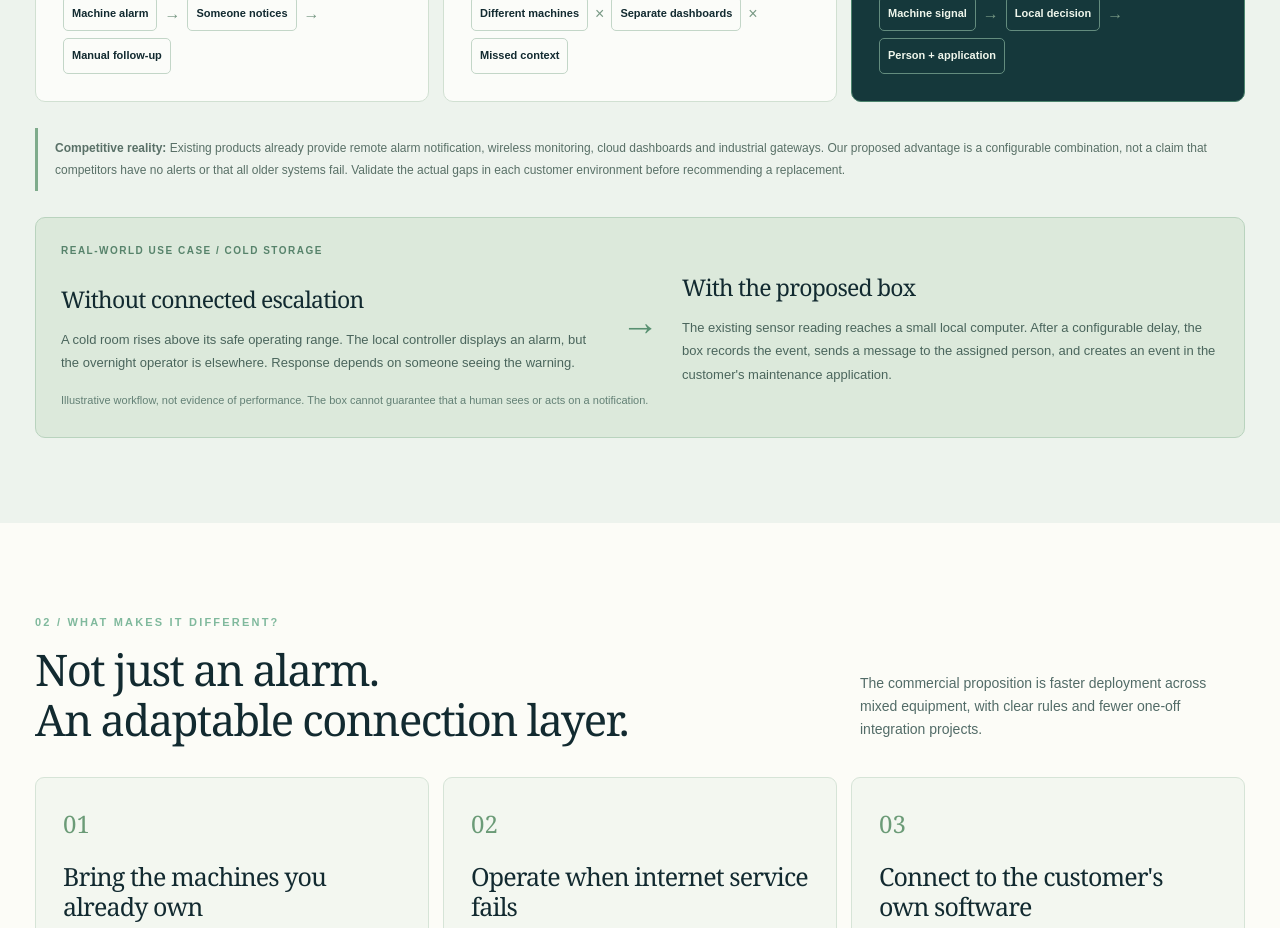
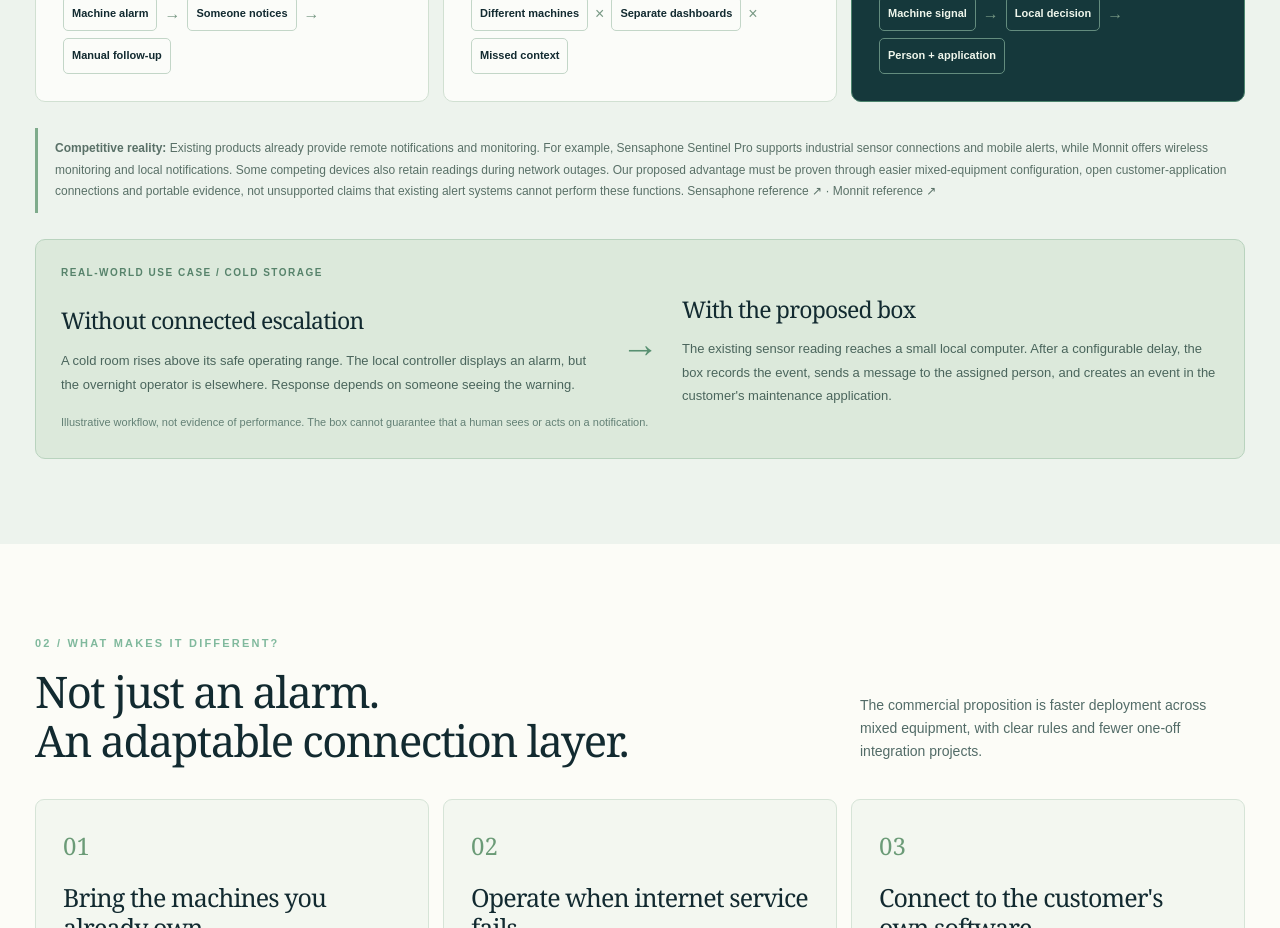
Before and after one commit to subodhkc/subodhkc, a Next.js app: page /investments/nepal-india-electronics/uiab-100 in a window 1280 px wide. Shown: the part 1480-2408 px from the top of the page. Built offline with nearby package versions, Linux system fonts and the light colour scheme; no server answers.

Commit message:
Ground alert system differentiation against existing remote monitoring competitors

```diff
--- a/app/investments/nepal-india-electronics/uiab-100/page.tsx
+++ b/app/investments/nepal-india-electronics/uiab-100/page.tsx
@@ -85,7 +85,7 @@ export default function UIABBlueprintPage(){
       <article><span>THE GAP</span><h3>Different systems do not always speak together.</h3><p>Older equipment can use different connectors and manufacturer-specific software. Integration can require custom projects, cloud access, additional subscriptions, or replacing equipment that still works.</p><div className="uib-problem-path"><b>Different machines</b><i>×</i><b>Separate dashboards</b><i>×</i><b>Missed context</b></div></article>
       <article className="uib-why-solution"><span>THE UNIVERSAL ALERT BOX</span><h3>Connect, explain, escalate, record.</h3><p>Read existing machine signals without taking control. Apply understandable local rules, notify the right people, deliver events into business applications, and keep a history of what happened.</p><div className="uib-problem-path"><b>Machine signal</b><i>→</i><b>Local decision</b><i>→</i><b>Person + application</b></div></article>
     </div>
-    <p className="uib-context-note"><strong>Competitive reality:</strong> Existing products already provide remote alarm notification, wireless monitoring, cloud dashboards and industrial gateways. Our proposed advantage is a configurable combination, not a claim that competitors have no alerts or that all older systems fail. Validate the actual gaps in each customer environment before recommending a replacement.</p>
+    <p className="uib-context-note"><strong>Competitive reality:</strong> Existing products already provide remote notifications and monitoring. For example, Sensaphone Sentinel Pro supports industrial sensor connections and mobile alerts, while Monnit offers wireless monitoring and local notifications. Some competing devices also retain readings during network outages. Our proposed advantage must be proven through easier mixed-equipment configuration, open customer-application connections and portable evidence, not unsupported claims that existing alert systems cannot perform these functions. <a href="https://sensaphone.com/products/sensaphone-sentinel-pro-monitoring-system" target="_blank" rel="noopener noreferrer">Sensaphone reference ↗</a> · <a href="https://monnit.com/products/accessories/facility-accessories/wireless-local-alert/" target="_blank" rel="noopener noreferrer">Monnit reference ↗</a></p>
     <div className="uib-example-story"><div className="uib-example-index">REAL-WORLD USE CASE / COLD STORAGE</div><div className="uib-example-columns"><div><h3>Without connected escalation</h3><p>A cold room rises above its safe operating range. The local controller displays an alarm, but the overnight operator is elsewhere. Response depends on someone seeing the warning.</p></div><div className="uib-example-vs">→</div><div><h3>With the proposed box</h3><p>The existing sensor reading reaches a small local computer. After a configurable delay, the box records the event, sends a message to the assigned person, and creates an event in the customer's maintenance application.</p></div></div><small>Illustrative workflow, not evidence of performance. The box cannot guarantee that a human sees or acts on a notification.</small></div>
    </div></section>
   <section id="difference" className="uib-section uib-container"><div className="uib-head"><div><span className="uib-eyebrow">02 / WHAT MAKES IT DIFFERENT?</span><h2>Not just an alarm.<br/>An adaptable connection layer.</h2></div><p>The commercial proposition is faster deployment across mixed equipment, with clear rules and fewer one-off integration projects.</p></div>
```
